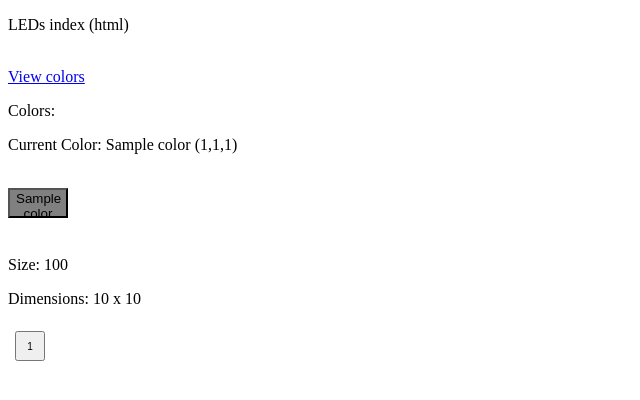
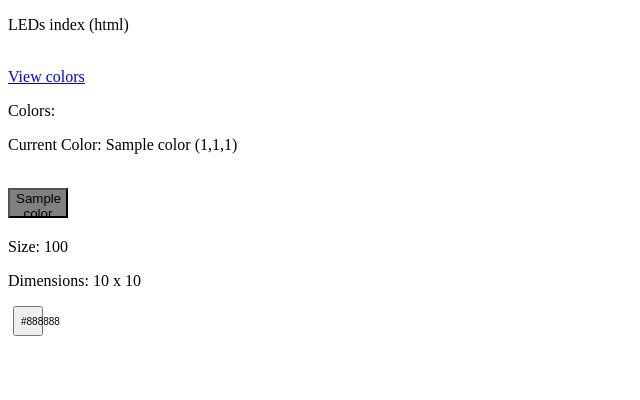
Before and after one commit to alyoshenka/DjangoSite, a Django app: template leds/templates/leds/index.html in a window 1280 px wide. Shown: the top 400 px of the page, without its empty margins (0-640 px from the left). Run offline with Django 3.2, Linux system fonts and the light colour scheme; tables that the repository leaves empty hold one stand-in row (values such as "Sample post"); the template is opened without the code that fills it: values that come from a table or form of the project are taken from there, most other values are stand-ins (such as "Sample title", 1, 10 or a date in 2020).

Commit message:
buttons control database

```diff
--- a/leds/static/leds/style.css
+++ b/leds/static/leds/style.css
@@ -1,16 +1,19 @@
 :root{
     --button-size: 30px;
-    --button-margin: 7px;
+    --button-margin: 5px;
 }
 
 button.led {
     width: var(--button-size);
     height: var(--button-size);
-    margin-top: var(--button-margin);
     margin-left: var(--button-margin);
 
     text-align: center;
     font-size: 10px;
+}
+
+form.led {
+    display: inline;
 }
 
 button.color {
--- a/leds/templates/leds/board.html
+++ b/leds/templates/leds/board.html
@@ -5,9 +5,10 @@
 
 {% for col in arr %}
     {% for led in col %}
-        {% with s=led.color_style %}
-        <button class="led" onclick=changeLEDColor(this)>{{ led.index }}</button>
-        {% endwith %}
+    <form class='led' action='LED_click/{{ led.index }}' method='GET'>
+        <button class="led" onclick=changeLEDColor(this)>{{ led.color }}</button>
+    </form>
     {% endfor %}
     <br>
+    <br>
 {% endfor %}
--- a/leds/templates/leds/colors.html
+++ b/leds/templates/leds/colors.html
@@ -8,7 +8,7 @@
 <br>
 
 {% for color in colors %}
-<form action='colorClick/{{ color.label }}/' method='GET'>
+<form class='led' action='colorClick/{{ color.label }}/' method='GET'>
     <button class='color' type='submit' onclick="changeCurrentColor(
         this, '{{ color.json }}')">{{ color.label }}</button>
 </form>
--- a/leds/urls.py
+++ b/leds/urls.py
@@ -7,8 +7,9 @@
 urlpatterns = [
     path('', views.index, name='index'),
     path('colors/', views.all_colors, name='all_colors'),
+
     path('colors/<color_name>/', views.color, name='color'),
 
-    path('viewTest', views.LED_click, name='LED_click'),
-    path('colorClick/<color_label>/', views.color_click, name='color_click'),
+    path('LED_click/<int:led_index>/', views.LED_click, name='LED_click'),
+    path('colorClick/<color_label>/', views.color_click, name='color_click')
 ]
```
Also changed, not shown: leds/views.py (+17 -11 lines), 1 other file.
